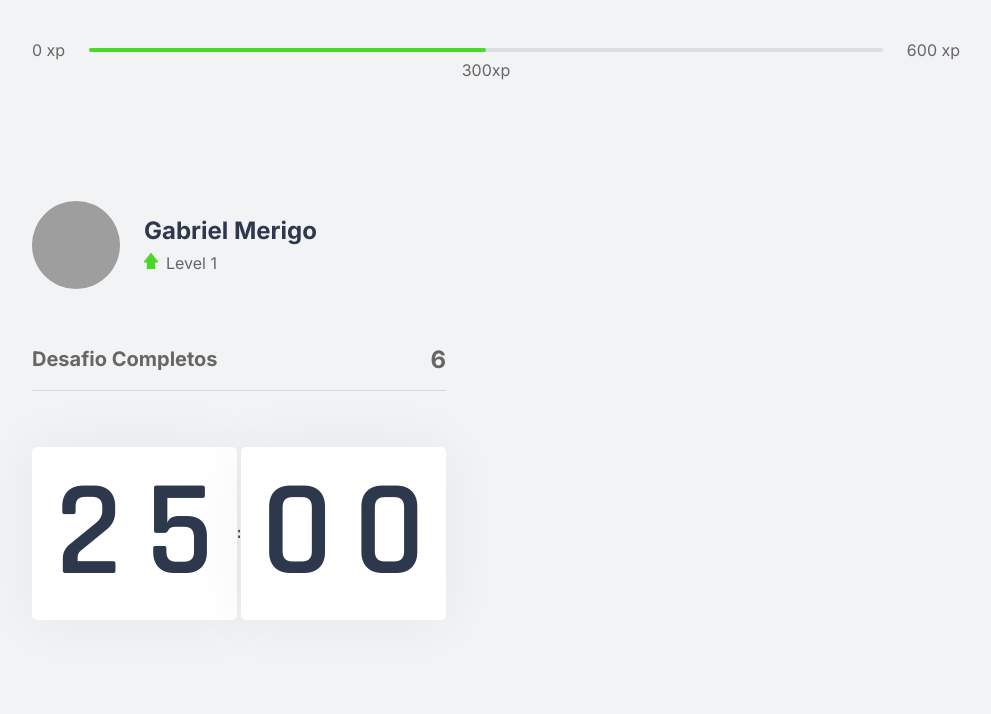
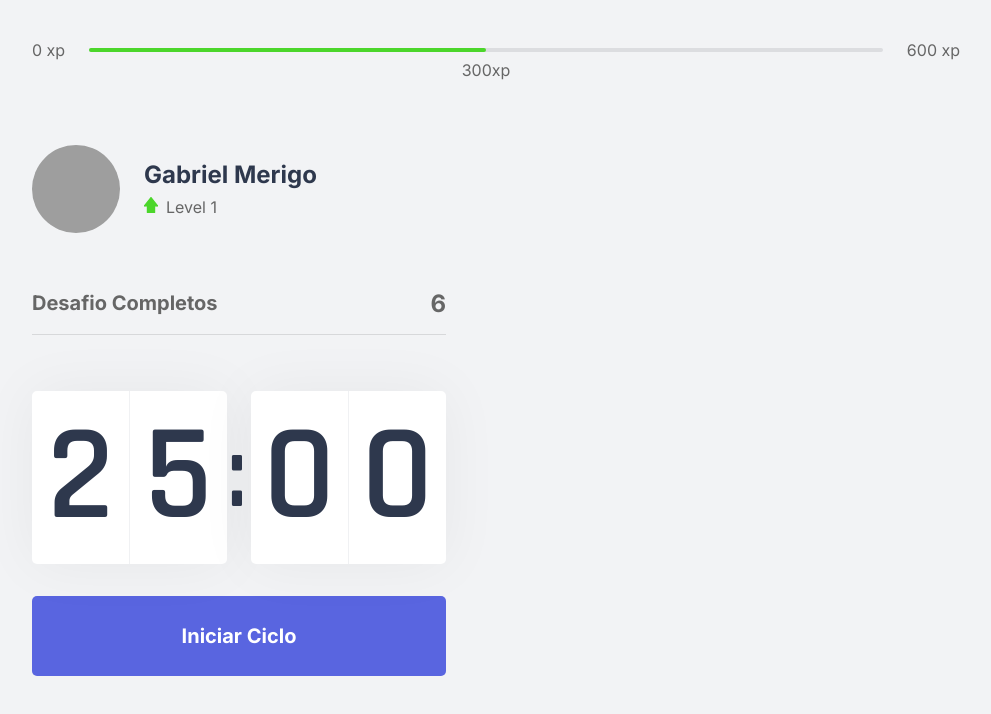
Before and after one commit to GabrielMerigo/NLW4-Move.it, a Next.js app: page / in a window 1280 px wide. Shown: the top 714 px of the page, without its empty margins (144-1135 px from the left). Built offline with nearby package versions, Linux system fonts and the light colour scheme; grey boxes are pictures that could not be loaded.

Commit message:
new Features

```diff
--- a/src/Components/Countdown.tsx
+++ b/src/Components/Countdown.tsx
@@ -1,17 +1,26 @@
+import { useState } from 'react'
 import styles from '../styles/components/Countdown.module.css'
 
 export function Countdown(){
+    const [] = useState();
+
     return(
+        <div>
+
         <div className={styles.countdownContainer}>
             <div>
                 <span>2</span>
                 <span>5</span>
             </div>
-                <span>:</span>
+            <span>:</span>
             <div>
                 <span>0</span>
                 <span>0</span>
             </div>
         </div>
+        <button type="button" className={styles.countdownButton}>
+            Iniciar Ciclo
+        </button>
+        </div>
     )
 }
--- a/src/pages/index.tsx
+++ b/src/pages/index.tsx
@@ -10,6 +10,8 @@
   return (
     <div className={styles.container}>
       <Head>
+        <title>Início | movi.it</title>
+        <link rel="shortcut icon" href="favicon.png" type="image/png"/>
         <link rel="preconnect" href="https://fonts.gstatic.com" />
         <link href="https://fonts.googleapis.com/css2?family=Inter:wght@400;500;700&family=Rajdhani:wght@600&display=swap" rel="stylesheet" />
       </Head>
--- a/src/styles/components/Countdown.module.css
+++ b/src/styles/components/Countdown.module.css
@@ -19,3 +19,43 @@
     font-size: 8.5rem;
     text-align: center;
 }
+
+
+.countdownContainer > div > span{
+    flex: 1;
+}
+
+.countdownContainer > div > span:first-child{
+    border-right: 1px solid #f0f1f3;
+}
+
+.countdownContainer > span{
+    font-size: 6.25rem;
+    margin-right: 0.25rem;
+}
+
+.countdownButton{
+    width: 100%;
+    height: 5rem;
+
+    margin-top:2rem;
+
+    display: flex;
+    align-items: center;
+    justify-content: center;
+
+    border: 0;
+    border-radius: 5px;
+
+    background: var(--blue);
+    color: var(--white);
+
+    font-size: 1.25rem;
+    font-weight: 600;
+
+    transition: background-color 0.2s;
+}
+
+.countdownButton:hover{
+    background: var(--blue-dark);
+}
```
